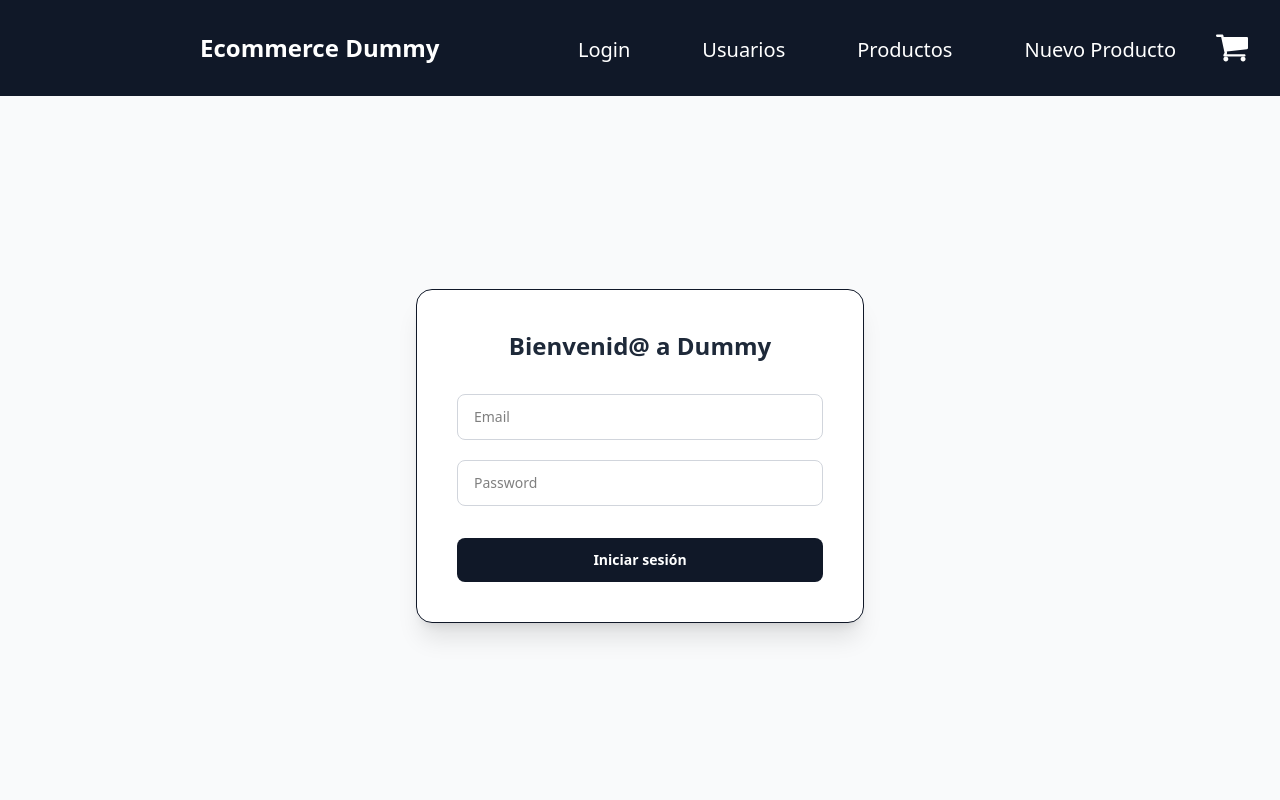
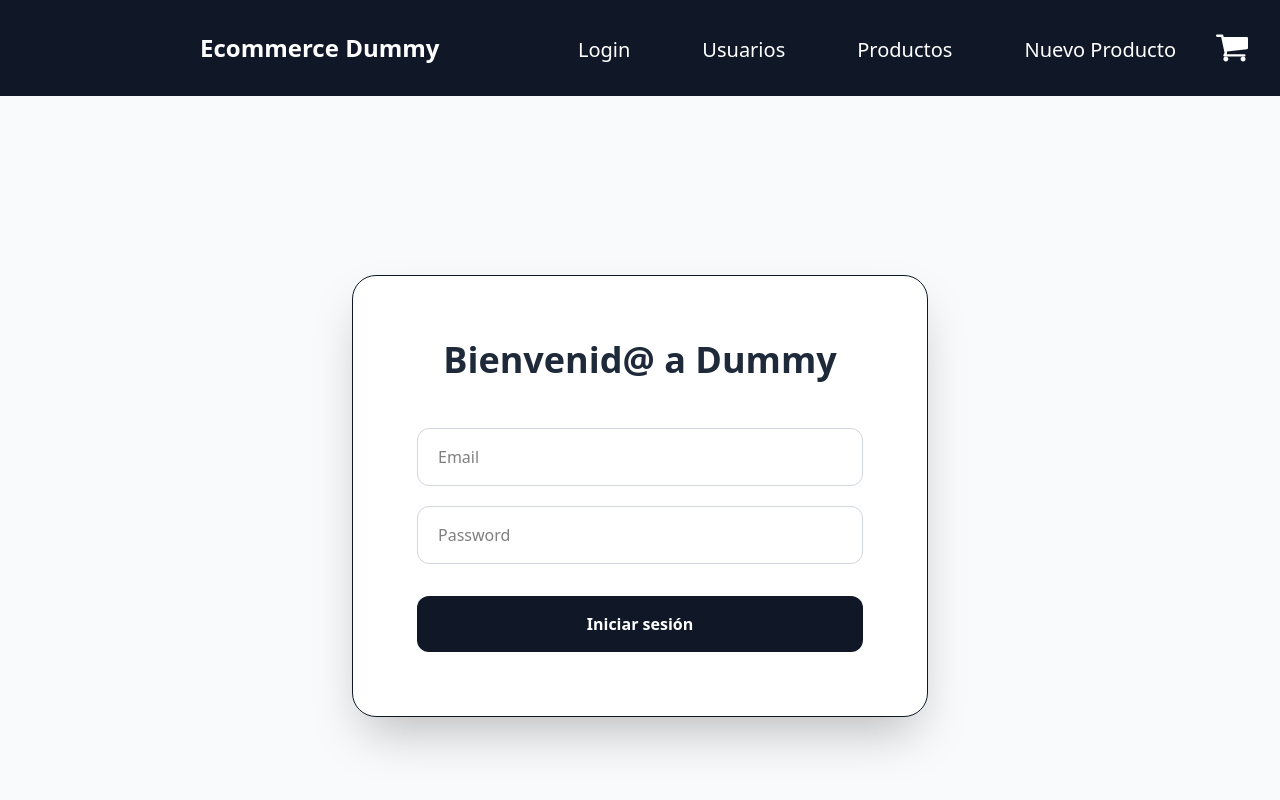
Before and after one commit to maiacabrera59-oss/Dummy, a React (Vite) app: page / in a window 1280 px wide. Shown: the top 800 px of the page. Built offline with nearby package versions, Linux system fonts and the light colour scheme.

Commit message:
cambio de medidas del form

```diff
--- a/src/pages/Login.tsx
+++ b/src/pages/Login.tsx
@@ -46,14 +46,15 @@ export function Login() {
   }
 
   return (
-    <div className="min-h-[90vh] flex items-center justify-center bg-gray-50 px-4">
+    <div className="min-h-screen flex items-center justify-center bg-gray-50 px-4">
   <form
     onSubmit={handleSubmit(onSubmit)}
-        className="w-full max-w-md bg-white p-10 border border-gray-900 shadow-xl rounded-2xl"
+    className="w-full max-w-xl min-h-[320px] bg-white p-16 border border-gray-900 shadow-2xl rounded-3xl"
   >
-        <h3 className="text-2xl font-bold text-center mb-8 text-gray-800">
+    <h3 className="text-4xl font-bold text-center mb-12 text-gray-800">
       Bienvenid@ a Dummy
     </h3>
+
 
         {/*  Email */}
         <div className="mb-5">
@@ -61,13 +62,14 @@ export function Login() {
   type="email"
   placeholder="Email"
   {...register("email")}
-            className={`w-full border rounded-lg px-4 py-3 text-sm focus:outline-none focus:ring-2 transition-all
+  className={`w-full border rounded-xl px-5 py-4 text-base focus:outline-none focus:ring-2 transition-all
   ${
     errors.email
       ? "border-red-500 focus:ring-red-100"
       : "border-gray-300 focus:ring-blue-100 focus:border-blue-400"
   }`}
 />
+
           {errors.email && (
             <p className="text-xs text-red-500 mt-1.5 ml-1">
               {errors.email.message}
@@ -81,13 +83,14 @@ export function Login() {
   type="password"
   placeholder="Password"
   {...register("password")}
-            className={`w-full border rounded-lg px-4 py-3 text-sm focus:outline-none focus:ring-2 transition-all
+  className={`w-full border rounded-xl px-5 py-4 text-base focus:outline-none focus:ring-2 transition-all
   ${
     errors.password
       ? "border-red-500 focus:ring-red-100"
       : "border-gray-300 focus:ring-blue-100 focus:border-blue-400"
   }`}
 />
+
           {errors.password && (
             <p className="text-xs text-red-500 mt-1.5 ml-1">
               {errors.password.message}
@@ -99,8 +102,9 @@ export function Login() {
         <button
   type="submit"
   disabled={loading}
-          className="w-full bg-gray-900 text-white py-3 rounded-lg font-semibold text-sm hover:bg-gray-950 transition-colors disabled:opacity-70 flex justify-center items-center"
+  className="w-full bg-gray-900 text-white py-4 rounded-xl font-semibold text-base hover:bg-gray-950 transition-colors disabled:opacity-70 flex justify-center items-center"
 >
+
           {loading ? (
             <>
               <svg
```
Lines whose indentation alone changed are shown as unchanged.
